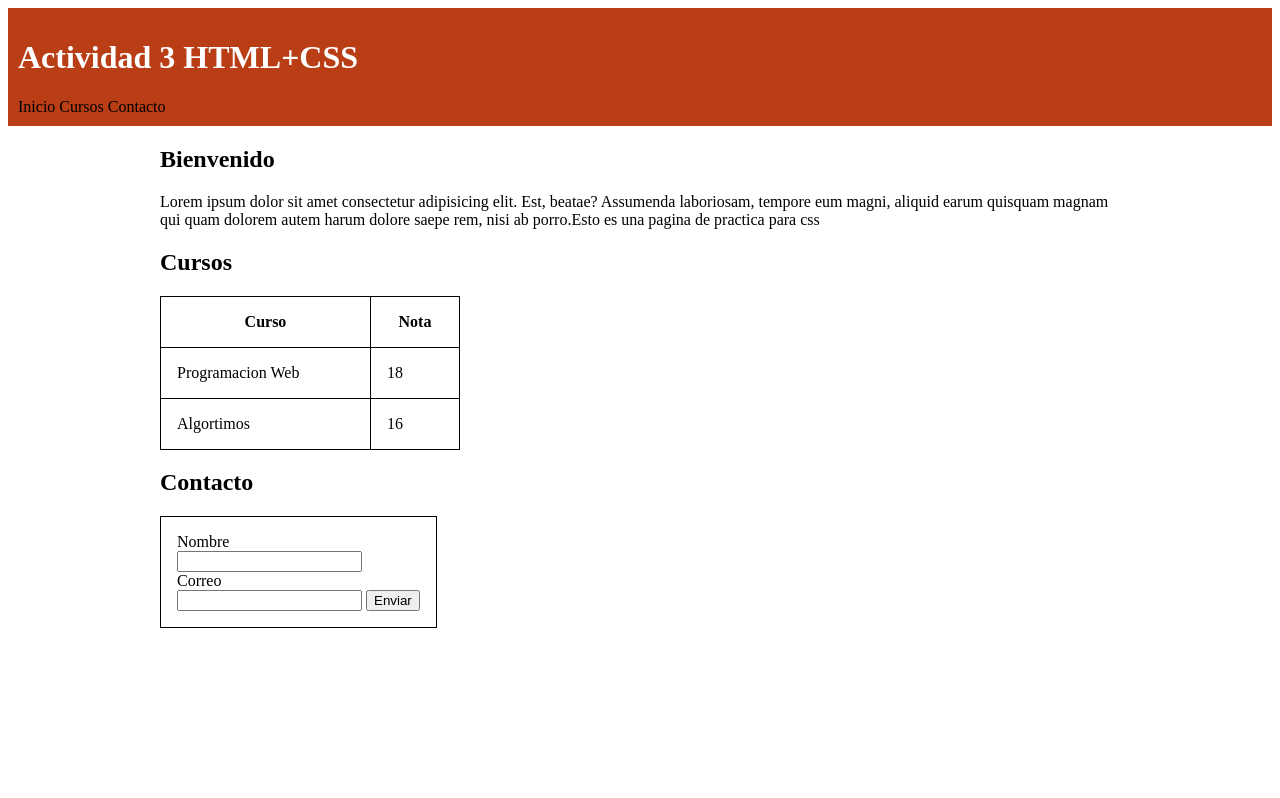
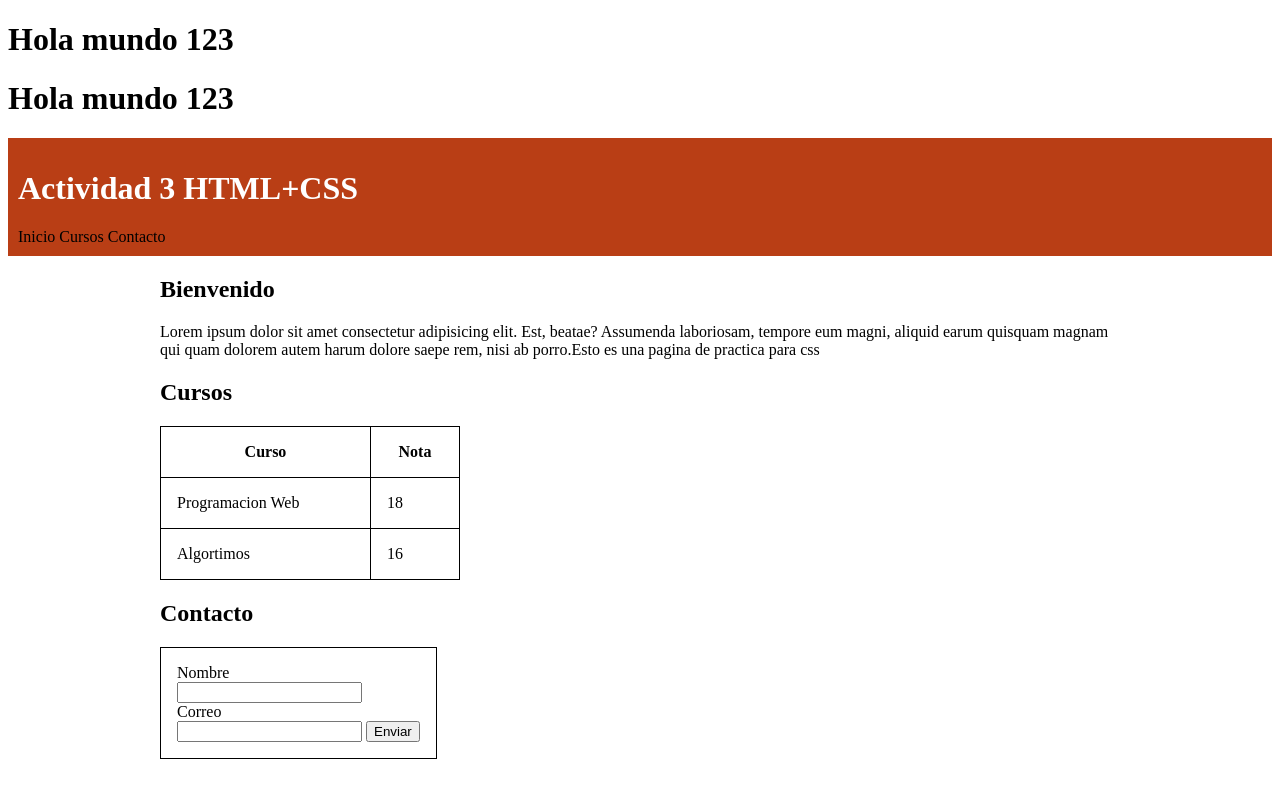
Before and after one commit to FerCM14/HTML-CSS, a plain HTML site: page index.html in a window 1280 px wide. Drawn offline with Linux system fonts and the light colour scheme.

Commit message:
primera modificacion

```diff
--- a/index.html
+++ b/index.html
@@ -7,6 +7,9 @@
     <link rel="stylesheet" href="styles.css"/>
 </head>
 <body>
+
+<h1>Hola mundo 123</h1>
+<h1>Hola mundo 123</h1>
     <header>
         <h1>Actividad 3 HTML+CSS</h1>
         <nav>
```
